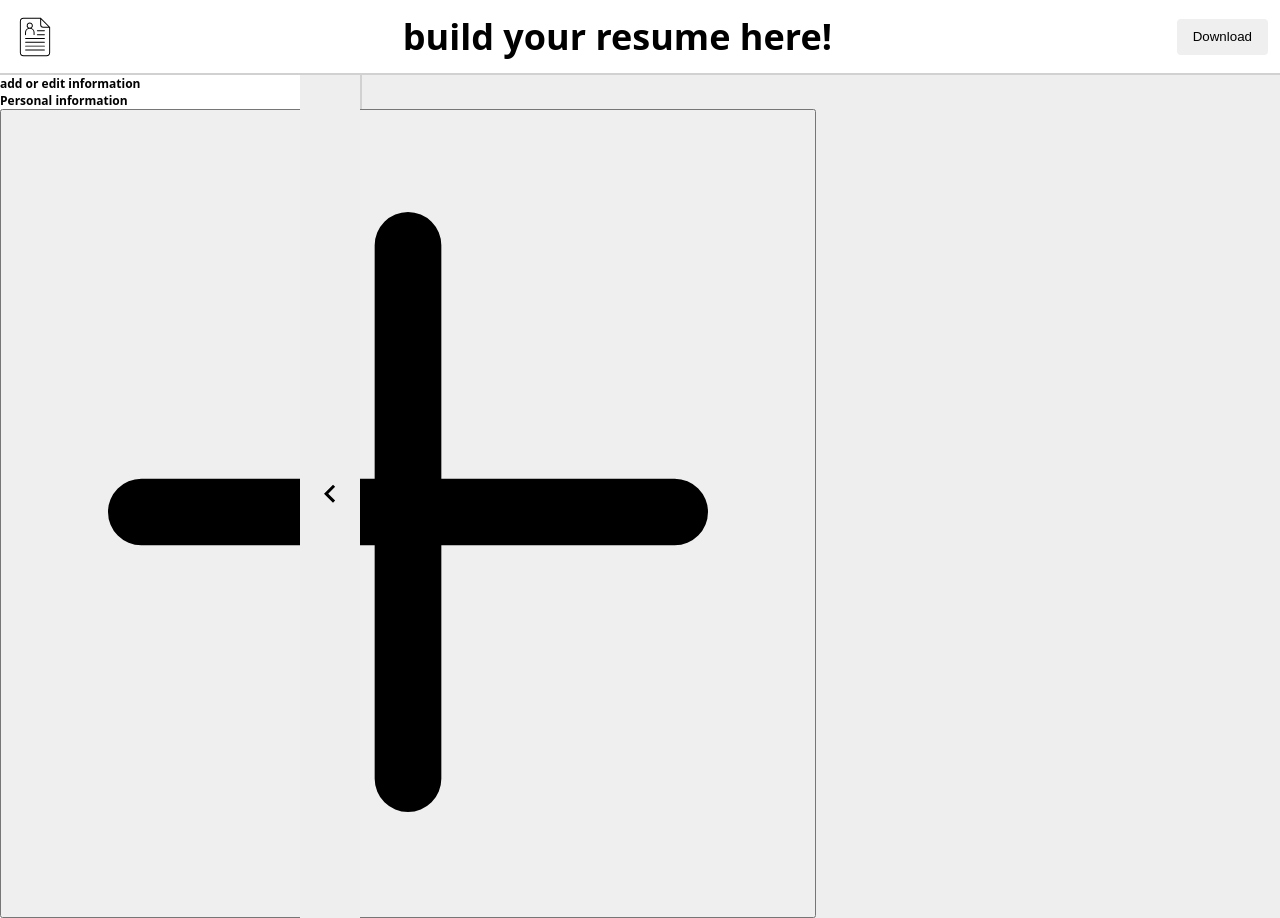
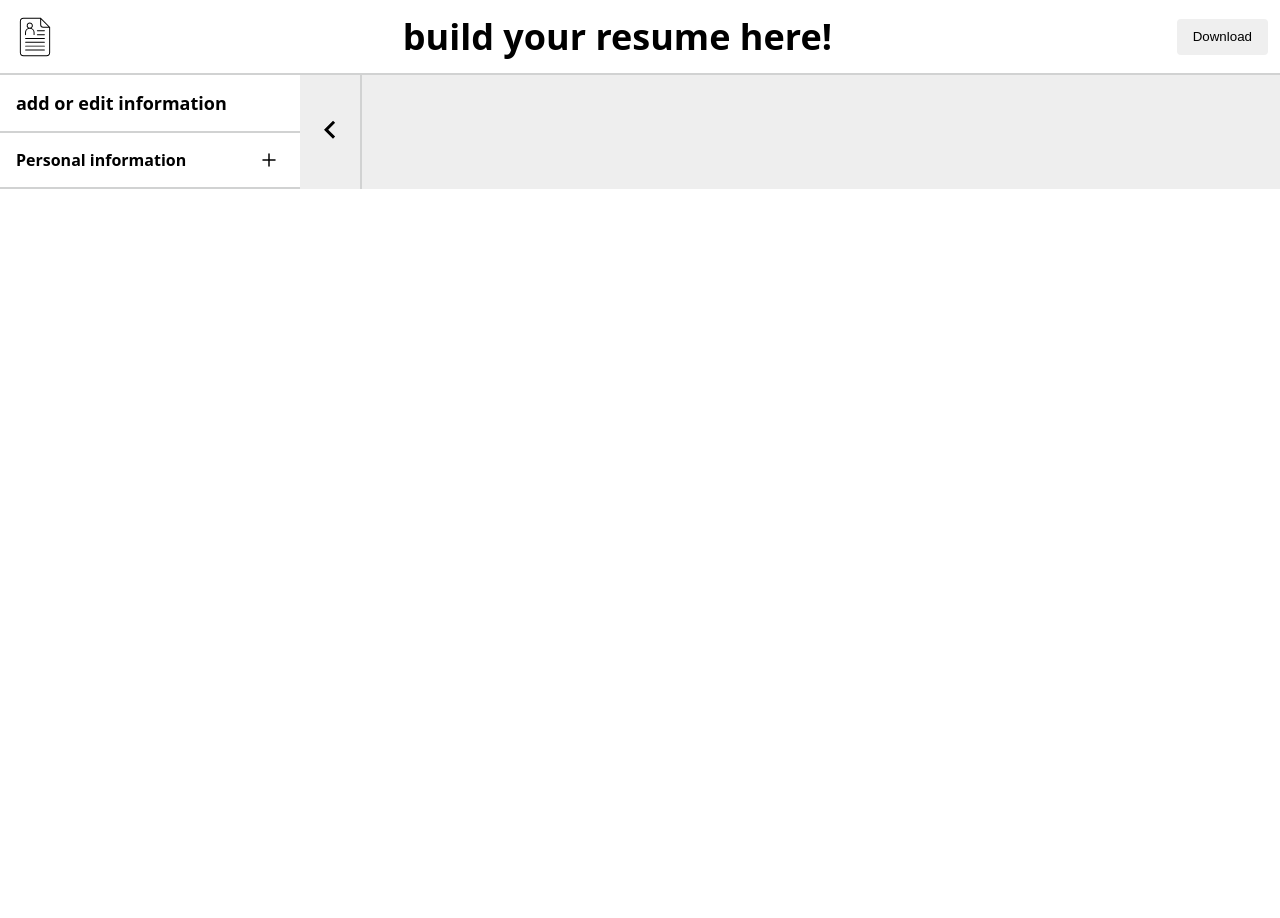
Before and after one commit to morheidari/resume, a React (Vite) app: page / in a window 1280 px wide. After the commit the page ends 800 px from the top, so only its background shows below. Built offline with nearby package versions, Linux system fonts and the light colour scheme.

Commit message:
style EditSection component

```diff
--- a/src/App.css
+++ b/src/App.css
@@ -1,5 +1,5 @@
 :root {
-  --grey-borders: rgb(210, 209, 209);
+  --grey-borders: rgb(209, 210, 210);
   --grey-bg: rgba(238, 238, 238);
 }
 
@@ -57,16 +57,14 @@ header > button:hover {
 main {
   display: flex;
   flex-direction: column;
-  /* justify-content: center; */
   align-items: center;
-  /* height: 800px; */
   background-color: var(--grey-bg);
+  z-index: 1;
 }
 
 /* sidebar component styling */
 aside {
   width: max-content;
-  /* height: 800px; */
   border-right: 2px solid var(--grey-borders);
   display: grid;
   grid-template-columns: auto max-content;
@@ -228,6 +226,46 @@ li > div {
   gap: 6px;
 }
 
+/* edit panel styling */
+
+.edit-panel {
+  display: flex;
+  flex-direction: column;
+}
+.edit-panel-title {
+  /* text-align: center; */
+  z-index: -1;
+  padding: 16px;
+  font-size: 18px;
+  border-bottom: 2px solid var(--grey-borders);
+}
+
+.title-extention {
+  display: flex;
+  align-items: center;
+  justify-content: space-between;
+  padding: 16px;
+}
+.title-extention > button {
+  background-color: #fff;
+  border: none;
+}
+
+.title-extention > h2 {
+  font-size: 16px;
+}
+
+.title-extention > button > svg {
+  width: 18px;
+  height: 18px;
+  display: flex;
+  align-items: center;
+}
+
+.edit-section {
+  border-bottom: 2px solid var(--grey-borders);
+}
+
 @media print {
   header,
   aside {
```
